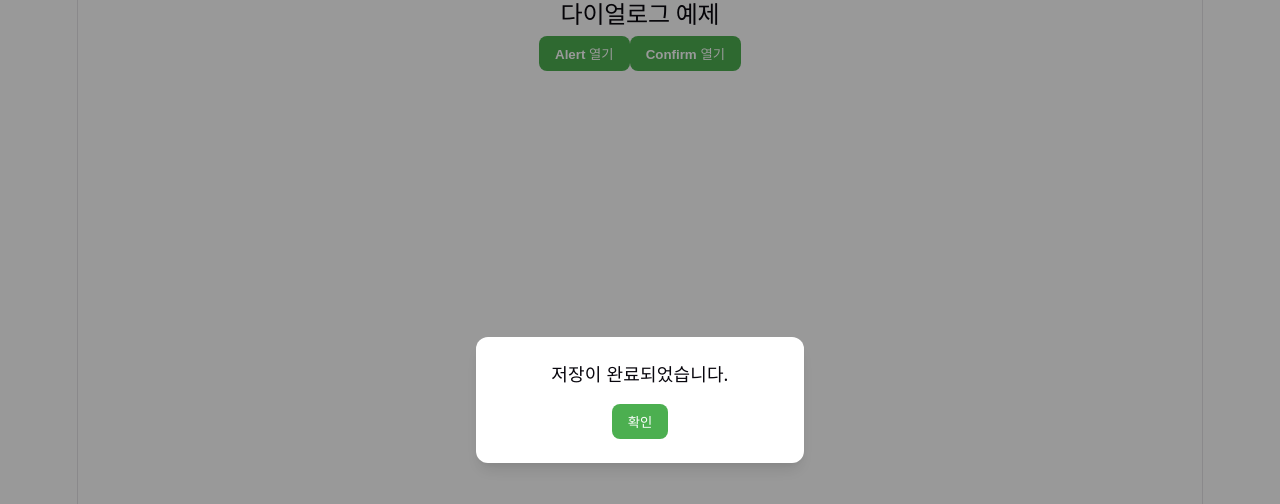
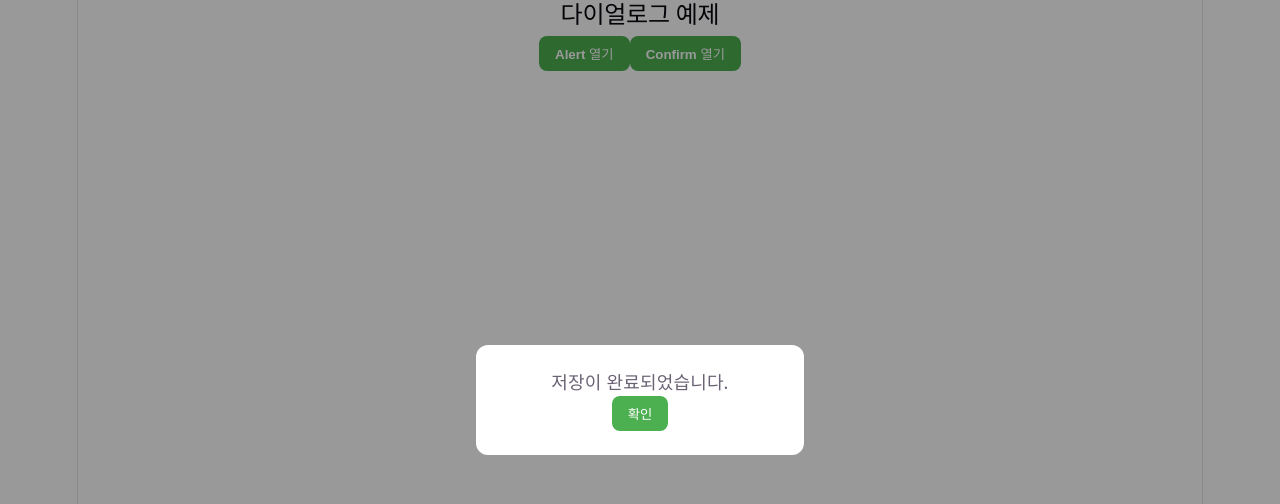
Before and after one commit to FingerIntern2026/finger-journey-frontend, a React (Vite) app: page /demo/dialog in a window 1280 px wide. Both pictures are taken after a click on the button "Alert 열기". Shown: the top 504 px of the page. Built offline with nearby package versions, Linux system fonts and the light colour scheme.

Commit message:
refactor: dialog 컴포넌트 CSS Modules 전환, DialogConfirm 취소버튼 variant 추가

```diff
--- a/src/components/common/dialog/DialogAlert.jsx
+++ b/src/components/common/dialog/DialogAlert.jsx
@@ -2,8 +2,9 @@
 // 확인 버튼 하나짜리 안내/에러 팝업. 열림 상태를 스스로 관리하지 않고 부모(또는 Context)로부터 전달받음
 
 import BaseButton from '../base/BaseButton';
+import styles from './dialog.module.css';
 
-export default function DialogAlert({ open, message, onClose }) {
+export default function DialogAlert({ open, message, onClose, className = '' }) {
     // 조건부 렌더링: open이 false면 return null로 렌더 트리에서 아무것도 그리지 않음
     // (JSX 안에서 if문을 직접 못 쓰기 때문에 return을 일찍 끝내는 방식으로 처리)
     if (!open) {
@@ -11,8 +12,8 @@ export default function DialogAlert({ open, message, onClose }) {
     }
 
     return (
-        <div className="dialog-overlay">
-            <div className="dialog-box">
+        <div className={`${styles.overlay} ${className}`}>
+            <div className={styles.box}>
                 <p>{message}</p>
                 {/* onClose는 함수 참조 그대로 전달됨. 실제 실행은 버튼 클릭 시점에 이 함수를 호출하는 쪽(부모)에서 일어남 */}
                 <BaseButton label="확인" onClick={onClose} />
--- a/src/components/common/dialog/DialogConfirm.jsx
+++ b/src/components/common/dialog/DialogConfirm.jsx
@@ -2,19 +2,21 @@
 // 확인/취소 버튼 2개짜리 확인 팝업. DialogAlert와 구조는 동일하고 콜백만 2개(onConfirm/onCancel)로 늘어난 버전
 
 import BaseButton from '../base/BaseButton';
+import styles from './dialog.module.css';
 
-export default function DialogConfirm({ open, message, onConfirm, onCancel }) {
+export default function DialogConfirm({ open, message, onConfirm, onCancel, className = '' }) {
     if (!open) {
         return null;
     }
 
     return (
-        <div className="dialog-overlay">
-            <div className="dialog-box">
+        <div className={`${styles.overlay} ${className}`}>
+            <div className={styles.box}>
                 <p>{message}</p>
-                <div className="dialog-actions">
-                    {/* 이 컴포넌트는 "확인/취소가 뭘 의미하는지" 전혀 모름. 그냥 받은 콜백을 실행할 뿐*/}
-                    <BaseButton label="취소" onClick={onCancel} />
+                <div className={styles.actions}>
+                    {/* 이 컴포넌트는 "확인/취소가 뭘 의미하는지" 전혀 모름. 그냥 받은 콜백을 실행할 뿐 */}
+                    {/* 취소 버튼은 variant="secondary"로 확인 버튼과 시각적으로 구분 (기존엔 구분 없었음, 이번에 추가) */}
+                    <BaseButton label="취소" variant="secondary" onClick={onCancel} />
                     <BaseButton label="확인" onClick={onConfirm} />
                 </div>
             </div>
--- /dev/null
+++ b/src/components/common/dialog/dialog.module.css
@@ -0,0 +1,31 @@
+/* dialog.module.css의 역할 */
+/* DialogAlert, DialogConfirm 등 dialog 폴더 컴포넌트들이 공통으로 쓰는 스타일 모음 */
+/* CSS Modules 방식이라 클래스명이 빌드 시 자동으로 고유화되어 다른 폴더 스타일과 충돌하지 않음 */
+
+/* 화면 전체를 덮는 반투명 배경 (다이얼로그 뒤 어둡게 처리) */
+.overlay {
+  position: fixed;
+  top: 0; left: 0; right: 0; bottom: 0;
+  background: rgba(0, 0, 0, 0.4);
+  display: flex;
+  align-items: center;
+  justify-content: center;
+  z-index: 1000;
+}
+
+/* 실제 다이얼로그 내용이 담기는 흰색 박스 */
+.box {
+  background: white;
+  border-radius: 12px;
+  padding: 24px;
+  min-width: 280px;
+  max-width: 90%;
+}
+
+/* 확인/취소 버튼 등 액션 버튼들을 가로로 배치하는 영역 (DialogConfirm에서 사용) */
+.actions {
+  display: flex;
+  gap: 8px;
+  justify-content: flex-end;
+  margin-top: 16px;
+}
```
Also changed, not shown: src/components/common/dialog/DialogContext.jsx (+1 -11 lines).
